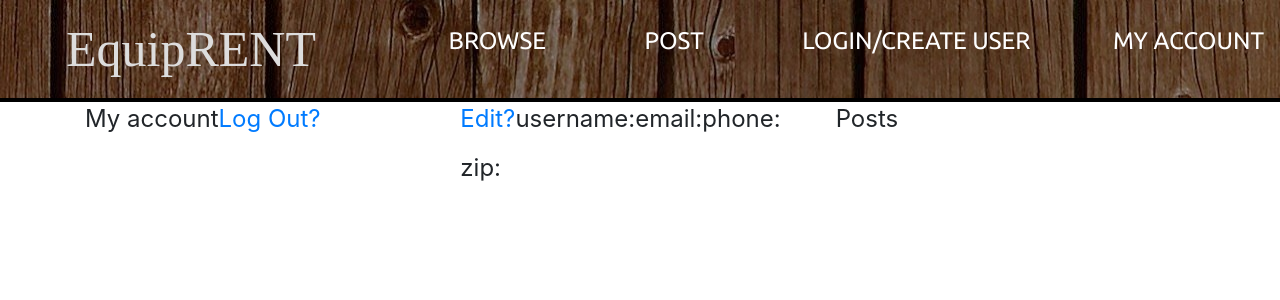
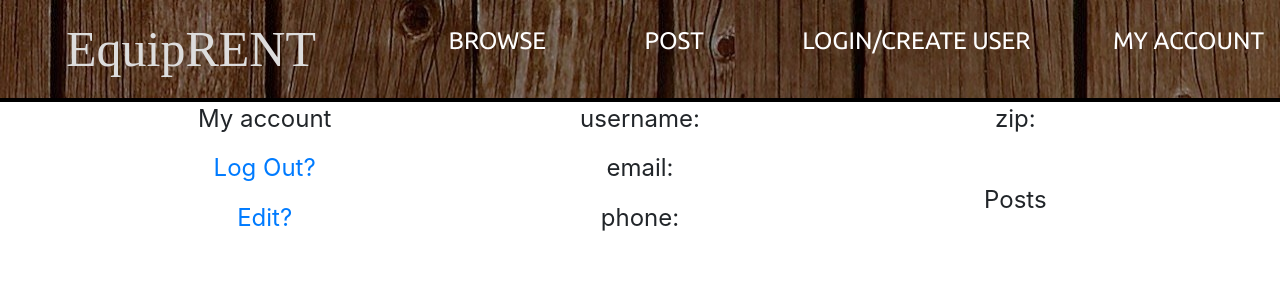
Before and after one commit to EquipRENTAL/Main, a React (Create React App) app in the folder client/: page /accountUser in a window 1280 px wide. Shown: the top 300 px of the page. Built offline with nearby package versions, Linux system fonts and the light colour scheme; a web font is replaced by a local one.

Commit message:
leaving bulma for now

```diff
--- a/client/public/index.html
+++ b/client/public/index.html
@@ -4,7 +4,7 @@
     <meta charset="utf-8">
     <meta name="viewport" content="width=device-width, initial-scale=1, shrink-to-fit=no">
     <meta name="theme-color" content="#000000">
-
+    <link href="https://cdnjs.cloudflare.com/ajax/libs/bulma/0.7.1/css/bulma.css" rel="stylesheet">
     <link href="https://fonts.googleapis.com/css?family=Cabin+Sketch%7CNeucha%7CZilla+Slab" rel="stylesheet">
     <link href="https://fonts.googleapis.com/css?family=Julius+Sans+One" rel="stylesheet">
     <link href="https://fonts.googleapis.com/css?family=Shadows+Into+Light" rel="stylesheet">
--- a/client/src/pages/Account.js
+++ b/client/src/pages/Account.js
@@ -41,13 +41,14 @@ class Account extends Component {
     render() {
         return (
             <div className="container text-center">
-                <div className="col">
-                    <div className="row">
+                <div className="row">
+                    <div className="col">
                         <p className="text-center"> My account </p>
                         <p><a href="/logout">Log Out?</a></p>
                     </div>
-
-                    <div className="row">
+                </div>
+                <div className="row">
+                    <div className="col">
                         <p><a href='/account/edit'>Edit?</a></p>
                         {/* account information here  */}
                         <p>username: {this.username}</p>
@@ -55,8 +56,9 @@ class Account extends Component {
                         <p>phone: {this.phone}</p>
                         <p>zip: {this.zip}</p>
                     </div>
-
-                    <div className="row">
+                </div>
+                <div className="row">
+                    <div className="col">
                         <p>Posts</p>
                         {this.state.items.map(item => {
                             return(
@@ -65,10 +67,6 @@ class Account extends Component {
                         })}
                     </div>
                 </div>
-
-
-
-
             </div>
         )
     }
```
Also changed, not shown: 8 other files (tests, documents, lock files or other folders).
